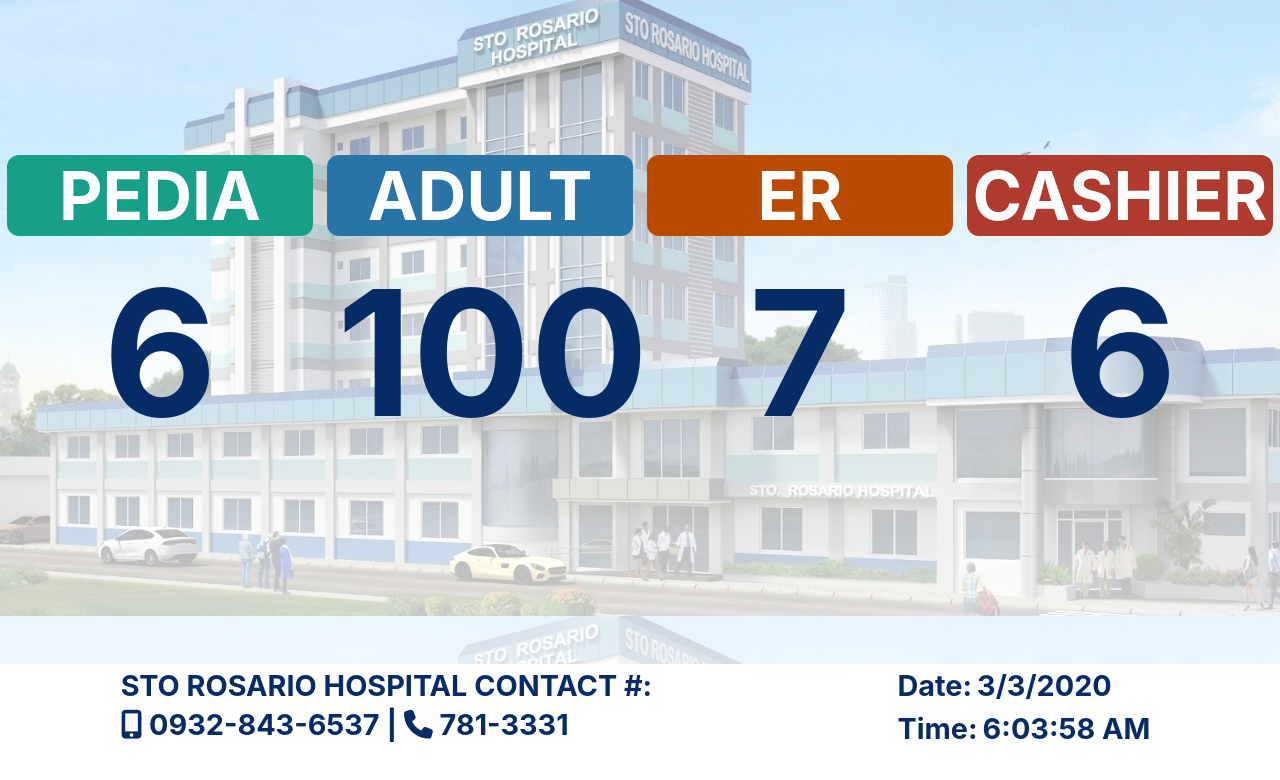
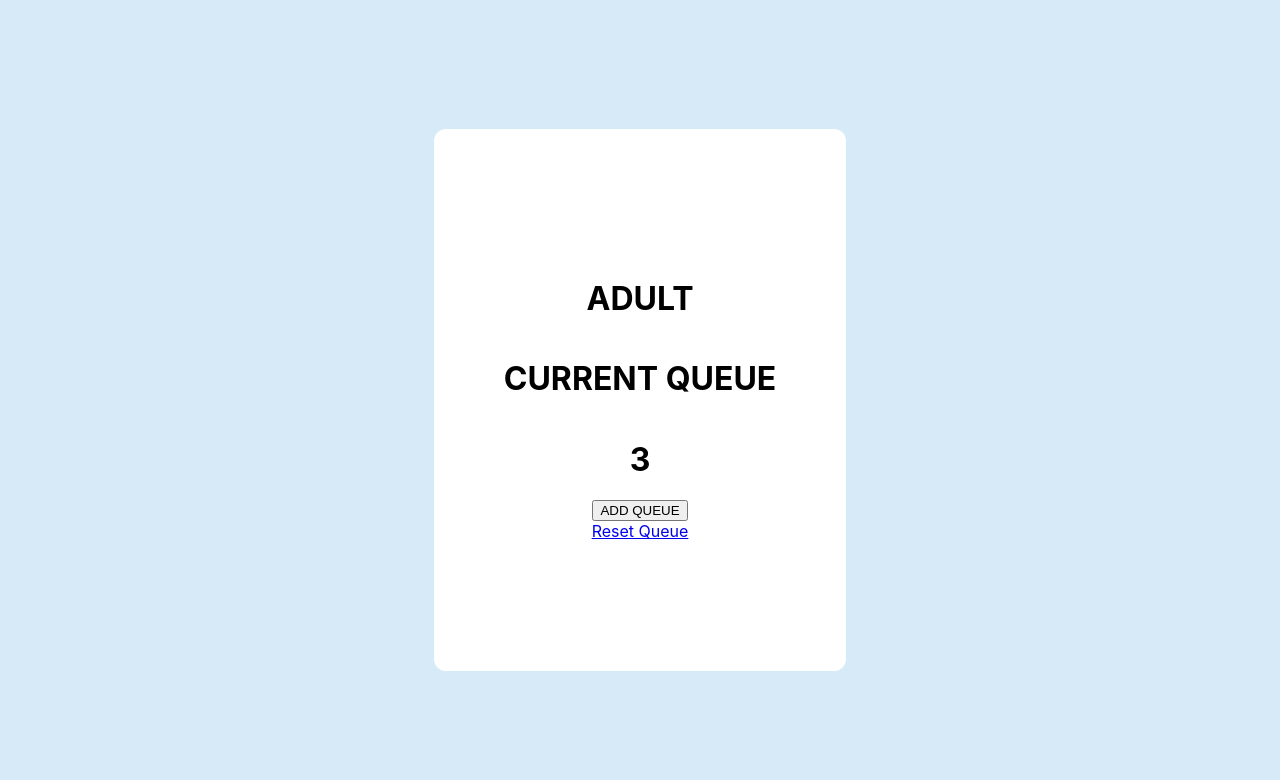
Before and after one commit to krizziamf/srh-cqsystem, a React (Create React App) app: page / in a window 1280 px wide. Shown: the top 780 px of the page. Built offline with nearby package versions, Linux system fonts and the light colour scheme.

Commit message:
adult page changes

```diff
--- a/src/App.js
+++ b/src/App.js
@@ -9,8 +9,9 @@
 function App() {
   return (
     <div className="App">
-          <View />
-          <Footer />
+      <Adult />
+          {/* <View /> */}
+          {/* <Footer /> */}
           {/* <Login /> */}
     </div>
   );
--- a/src/component/Adult.js
+++ b/src/component/Adult.js
@@ -10,7 +10,7 @@
                 <h1>CURRENT QUEUE</h1>
                 <h1>3</h1>
                 <button className="add-btn">ADD QUEUE</button>
-                <a href="#" className="reset-btn">Reset</a>
+                <a href="#" className="reset-btn">Reset Queue</a>
             </div>
         </div>
     )
--- a/src/component/View.js
+++ b/src/component/View.js
@@ -14,7 +14,7 @@
                 </div>
                 <div class="flex-item">
                     <div className="flex-item-2">ADULT</div>
-                    <h1>100</h1>
+                    <h1>120</h1>
                 </div>
                 <div class="flex-item">
                 <div className="flex-item-3">ER</div>
--- a/src/style/view.css
+++ b/src/style/view.css
@@ -5,7 +5,7 @@
 }
 
 .flex-container {
-  padding: 50px 0;
+  padding: 40px 0;
   margin: 0;
   display: -webkit-box;
   display: -ms-flexbox;
@@ -24,7 +24,7 @@
   font-size: 175px;
   color: #062C67;
   margin: auto;
-  padding: 10px;
+  padding: 8px;
 }
 
 .flex-item {
--- a/src/style/view.scss
+++ b/src/style/view.scss
@@ -7,7 +7,7 @@
 }
 
 .flex-container {
-    padding: 50px 0;
+    padding: 40px 0;
     margin: 0;
     display: flex;
     flex-wrap: nowrap;
@@ -18,7 +18,7 @@
         font-size: 175px;
         color: #062C67;
         margin: auto;
-        padding: 10px;
+        padding: 8px;
     }
 }
 
```
Also changed, not shown: 1 other file (tests, documents, lock files or other folders).
